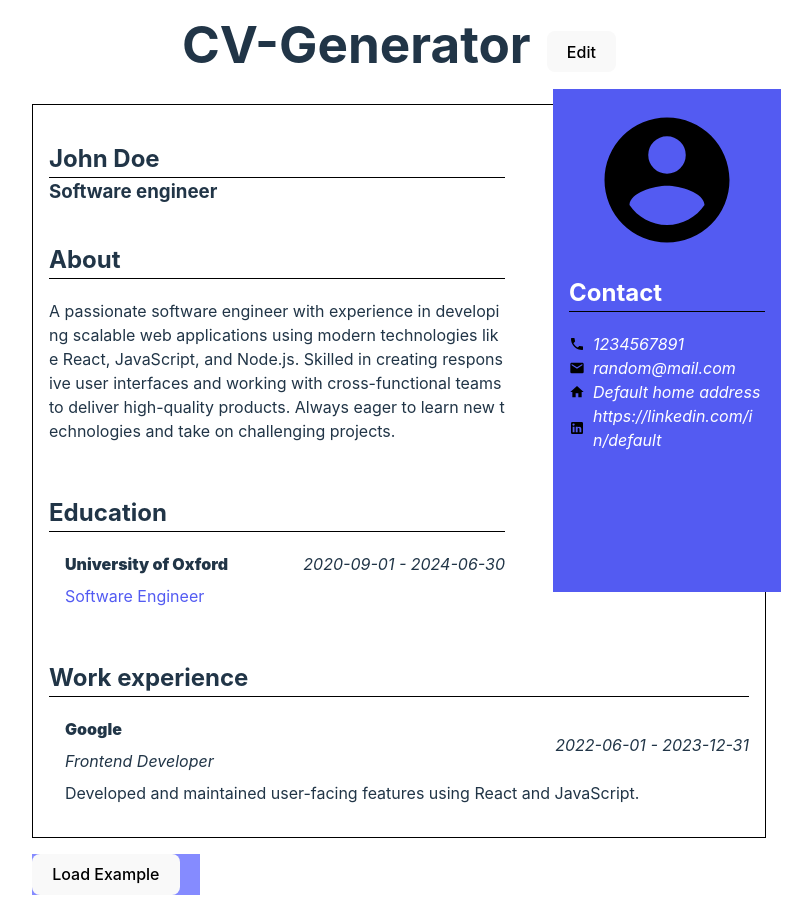
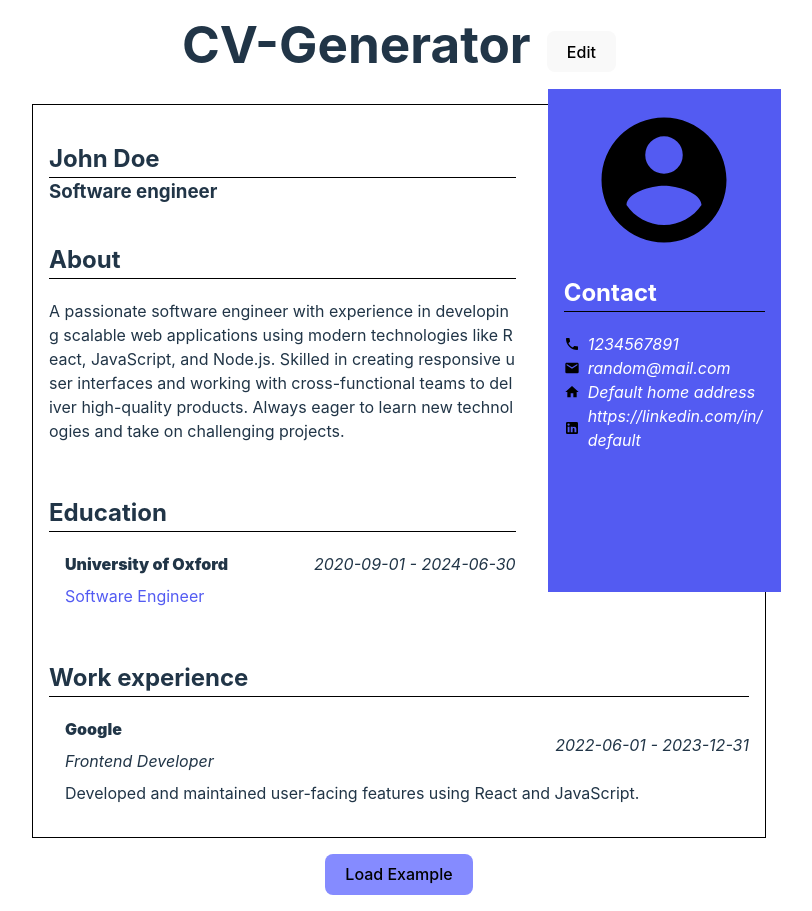
Before and after one commit to R3ndrex/CV-Generator, a React (Vite) app: page / in a window 1280 px wide. Shown: the whole page, without its empty margins (241-1053 px from the left). Built offline with nearby package versions, Linux system fonts and the light colour scheme.

Commit message:
Make go bottom button container on smaller width

```diff
--- a/src/App.css
+++ b/src/App.css
@@ -36,10 +36,11 @@ main {
 }
 main {
     width: 700px;
+    min-height: 300px;
     display: grid;
     grid-template-columns: 2fr 1fr;
     grid-template-rows: repeat(4, min-content);
-    gap: 1rem;
+    gap: 1rem 0;
     > * {
         word-break: break-all;
     }
@@ -75,6 +76,15 @@ main {
     align-self: center;
 }
 
+@media (width<=1600px) {
+    #root {
+        grid-template-rows: min-content min-content min-content;
+    }
+    .example-button {
+        grid-column: 1/-1;
+    }
+}
+
 @media (width <= 1250px) {
     #root {
         justify-content: center;
@@ -99,5 +109,9 @@ main {
     }
 }
 .example-button {
-    background-color: #858bff;
+    justify-self: center;
+    margin-bottom: 1rem;
+    & button {
+        background-color: #858bff;
+    }
 }
```
